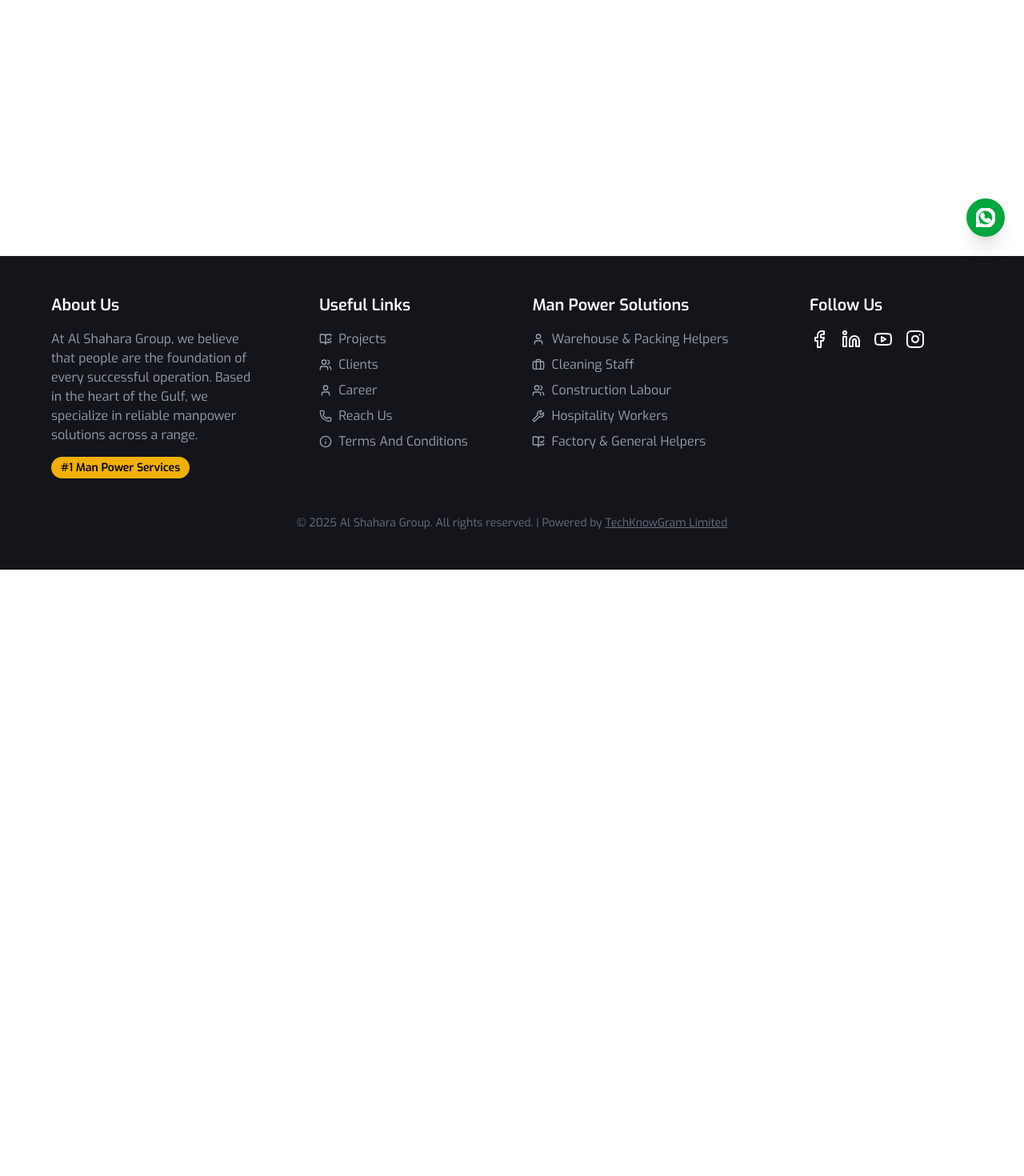
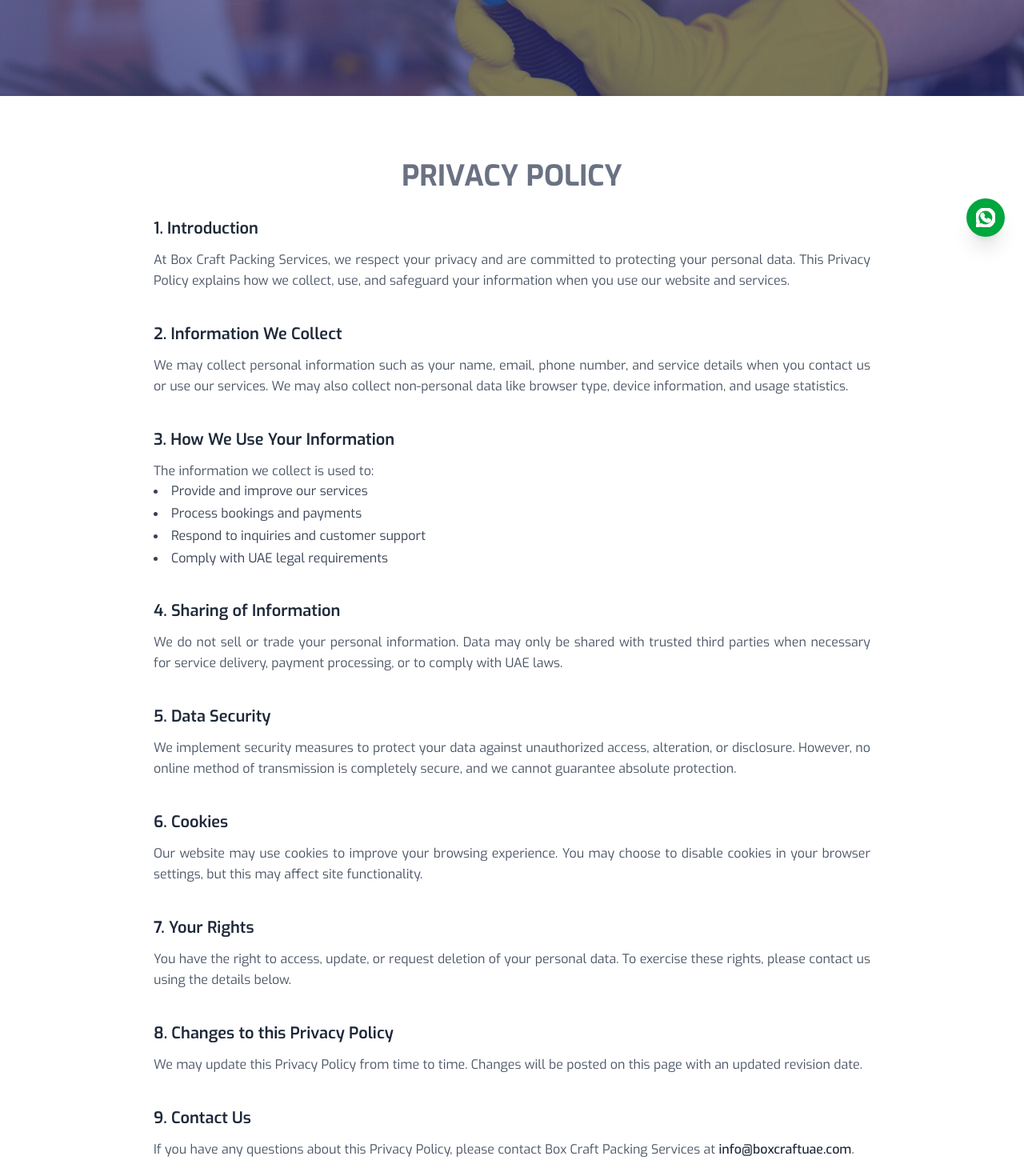
Before and after one commit to mithunbiswas1/manpower-frontend, a Next.js app: page /privacy-policy in a window 1280 px wide. Before the commit this address had no page. Shown: the part 480-1950 px from the top of the page at 80% size. Before the commit the page ends 1192 px from the top, so only its background shows below. Built offline with nearby package versions, Linux system fonts and the light colour scheme.

Commit message:
updates consolfds fds

```diff
--- /dev/null
+++ b/src/app/privacy-policy/page.jsx
@@ -0,0 +1,147 @@
+"use client";
+
+import { SectionTitle } from "@/components/custom/SectionTitle";
+import { Paragraph } from "@/components/custom/Paragraph";
+import { SharedBanner } from "@/components/shared/SharedBanner";
+import banner_image from "@/resource/banner_image_3.jpg";
+
+export default function PrivacyPolicy() {
+  const bannerData = {
+    title: "Privacy Policy",
+    description:
+      "Learn how Box Craft Packing Services collects, uses, and protects your personal information.",
+    image: banner_image,
+  };
+
+  return (
+    <>
+      <SharedBanner
+        title={bannerData.title}
+        description={bannerData.description}
+        bgImage={bannerData.image.src}
+      />
+
+      <section className="_max_width pt-20 pb-16">
+        {/* Page Title */}
+        <SectionTitle className="mb-8 text-center">Privacy Policy</SectionTitle>
+
+        <div className="space-y-10 max-w-4xl mx-auto text-justify">
+          {/* Introduction */}
+          <div>
+            <h3 className="text-xl font-semibold text-gray-800 mb-3">
+              1. Introduction
+            </h3>
+            <Paragraph>
+              At Box Craft Packing Services, we respect your privacy and are
+              committed to protecting your personal data. This Privacy Policy
+              explains how we collect, use, and safeguard your information when
+              you use our website and services.
+            </Paragraph>
+          </div>
+
+          {/* Information We Collect */}
+          <div>
+            <h3 className="text-xl font-semibold text-gray-800 mb-3">
+              2. Information We Collect
+            </h3>
+            <Paragraph>
+              We may collect personal information such as your name, email,
+              phone number, and service details when you contact us or use our
+              services. We may also collect non-personal data like browser type,
+              device information, and usage statistics.
+            </Paragraph>
+          </div>
+
+          {/* How We Use Information */}
+          <div>
+            <h3 className="text-xl font-semibold text-gray-800 mb-3">
+              3. How We Use Your Information
+            </h3>
+            <Paragraph>The information we collect is used to:</Paragraph>
+            <ul className="list-disc list-inside space-y-1 text-gray-700">
+              <li>Provide and improve our services</li>
+              <li>Process bookings and payments</li>
+              <li>Respond to inquiries and customer support</li>
+              <li>Comply with UAE legal requirements</li>
+            </ul>
+          </div>
+
+          {/* Data Sharing */}
+          <div>
+            <h3 className="text-xl font-semibold text-gray-800 mb-3">
+              4. Sharing of Information
+            </h3>
+            <Paragraph>
+              We do not sell or trade your personal information. Data may only
+              be shared with trusted third parties when necessary for service
+              delivery, payment processing, or to comply with UAE laws.
+            </Paragraph>
+          </div>
+
+          {/* Data Security */}
+          <div>
+            <h3 className="text-xl font-semibold text-gray-800 mb-3">
+              5. Data Security
+            </h3>
+            <Paragraph>
+              We implement security measures to protect your data against
+              unauthorized access, alteration, or disclosure. However, no online
+              method of transmission is completely secure, and we cannot
+              guarantee absolute protection.
+            </Paragraph>
+          </div>
+
+          {/* Cookies */}
+          <div>
+            <h3 className="text-xl font-semibold text-gray-800 mb-3">
+              6. Cookies
+            </h3>
+            <Paragraph>
+              Our website may use cookies to improve your browsing experience.
+              You may choose to disable cookies in your browser settings, but
+              this may affect site functionality.
+            </Paragraph>
+          </div>
+
+          {/* Your Rights */}
+          <div>
+            <h3 className="text-xl font-semibold text-gray-800 mb-3">
+              7. Your Rights
+            </h3>
+            <Paragraph>
+              You have the right to access, update, or request deletion of your
+              personal data. To exercise these rights, please contact us using
+              the details below.
+            </Paragraph>
+          </div>
+
+          {/* Changes to Policy */}
+          <div>
+            <h3 className="text-xl font-semibold text-gray-800 mb-3">
+              8. Changes to this Privacy Policy
+            </h3>
+            <Paragraph>
+              We may update this Privacy Policy from time to time. Changes will
+              be posted on this page with an updated revision date.
+            </Paragraph>
+          </div>
+
+          {/* Contact */}
+          <div>
+            <h3 className="text-xl font-semibold text-gray-800 mb-3">
+              9. Contact Us
+            </h3>
+            <Paragraph>
+              If you have any questions about this Privacy Policy, please
+              contact Box Craft Packing Services at{" "}
+              <span className="font-medium text-gray-800">
+                info@boxcraftuae.com
+              </span>
+              .
+            </Paragraph>
+          </div>
+        </div>
+      </section>
+    </>
+  );
+}
--- a/src/components/common/Footer.jsx
+++ b/src/components/common/Footer.jsx
@@ -16,6 +16,7 @@
   Users,
   Briefcase,
   Phone,
+  ShieldCheck,
 } from "lucide-react";
 import { SharedContactService } from "../shared/SharedContactService";
 
@@ -66,11 +67,16 @@
       },
       { icon: <Users size={16} />, name: "Clients", href: "/clients" },
       { icon: <User size={16} />, name: "Career", href: "/career" },
-      { icon: <Phone size={16} />, name: "Reach Us", href: "/reach-us" },
+      // { icon: <Phone size={16} />, name: "Reach Us", href: "/reach-us" },
       {
         icon: <Info size={16} />,
         name: "Terms And Conditions",
-        href: "/terms-and-conditions",
+        href: "/terms-conditions",
+      },
+      {
+        icon: <ShieldCheck size={16} />,
+        name: "Privacy- Policy",
+        href: "/privacy-policy",
       },
     ],
   },
--- a/src/components/common/Navbar.jsx
+++ b/src/components/common/Navbar.jsx
@@ -17,7 +17,7 @@
     company: "",
     contact: "",
     email: "",
-    // tradeLicense: null,
+    tradeLicense: null,
     message: "",
   });
   const [submitted, setSubmitted] = useState(false);
@@ -27,10 +27,10 @@
     setFormData((prev) => ({ ...prev, [name]: value }));
   };
 
-  // const handleFileChange = (e) => {
-  //   const file = e.target.files[0];
-  //   setFormData((prev) => ({ ...prev, tradeLicense: file }));
-  // };
+  const handleFileChange = (e) => {
+    const file = e.target.files[0];
+    setFormData((prev) => ({ ...prev, tradeLicense: file }));
+  };
 
   const handleSubmit = (e) => {
     e.preventDefault();
@@ -46,7 +46,7 @@
       company: "",
       contact: "",
       email: "",
-      // tradeLicense: null,
+      tradeLicense: null,
       message: "",
     });
   };
@@ -126,7 +126,7 @@
                     required
                   />
                 </div>
-                {/*
+
                 <div>
                   <label className="block mb-1 font-medium text-gray-700">
                     Trade License
@@ -137,7 +137,7 @@
                     onChange={handleFileChange}
                     className="border rounded px-3 py-2 w-full text-sm text-gray-500 file:mr-4 file:py-2 file:px-4 file:rounded-full file:border-0 file:text-sm file:font-semibold file:bg-primary file:text-white hover:file:bg-primary/90"
                   />
-                </div> */}
+                </div>
 
                 <textarea
                   name="message"
--- a/src/components/pages/about/AboutChaiman.jsx
+++ b/src/components/pages/about/AboutChaiman.jsx
@@ -1,6 +1,7 @@
 "use client";
 import Image from "next/image";
 import image1 from "@/resource/service1.jpg";
+import chairman from "@/resource/chairman.jpg";
 import { SectionTitle } from "@/components/custom/SectionTitle";
 import { Paragraph } from "@/components/custom/Paragraph";
 
@@ -28,7 +29,7 @@
       <div className="_max_width grid grid-cols-1 lg:grid-cols-2 gap-12 md:!px-20 2xl:!px-32">
         {/* Image Section */}
         <Image
-          src={image.src}
+          src={chairman.src}
           alt={image.alt}
           width={1920}
           height={1080}
--- a/src/components/pages/get-service/GetServicePage.jsx
+++ b/src/components/pages/get-service/GetServicePage.jsx
@@ -1,29 +1,36 @@
+// GetServicePage.jsx
 "use client";
 import { useState, useEffect } from "react";
 import { useSearchParams } from "next/navigation";
 import { ServiceSelection } from "@/components/pages/get-service/ServiceSelection";
 import { ManpowerForm } from "@/components/pages/get-service/ManpowerForm";
 import { BookingSummary } from "@/components/pages/get-service/BookingSummary";
-import { BookingStepper } from "./BookingStepper";
+import { BookingStepper } from "@/components/pages/get-service/BookingStepper";
+
+import expert_factory_workforce from "@/resource/home_banner/expert_factory_workforce.jpg";
+import professional_leaning_services from "@/resource/home_banner/professional_leaning_services.jpg";
+import trusted_security_personnel from "@/resource/home_banner/trusted_security_personnel.jpg";
+import hotel_catering_taffing from "@/resource/home_banner/hotel_catering_taffing.jpg";
+import certified_safety_officers from "@/resource/home_banner/certified_safety_officers.jpg";
+import permanent_staffing_solutions from "@/resource/home_banner/permanent_staffing_solutions.jpg";
 
 export const GetServicePage = () => {
   const searchParams = useSearchParams();
-  const [selectedService, setSelectedService] = useState("Factory Workers");
+  const [selectedService, setSelectedService] = useState(
+    "Warehouse & Packing Helpers"
+  );
   const [booking, setBooking] = useState({});
   const [activeStep, setActiveStep] = useState(1);
   const [isModalOpen, setIsModalOpen] = useState(false);
 
   useEffect(() => {
-    // Read the 'service' parameter from the URL
     const serviceFromUrl = searchParams.get("service");
     if (serviceFromUrl) {
-      // Decode the URL component and set the selected service
       setSelectedService(decodeURIComponent(serviceFromUrl));
     }
   }, [searchParams]);
 
   useEffect(() => {
-    // Update active step based on booking state
     const hasBookings = Object.values(booking).some(
       (service) => Object.keys(service).length > 0
     );
@@ -39,7 +46,7 @@
 
   const handleSelectService = (service) => {
     setSelectedService(service);
-    setActiveStep(1); // Set to step 1 when a service is selected
+    setActiveStep(1);
   };
 
   const handleBookingUpdate = (service, role, quantity) => {
@@ -64,8 +71,6 @@
 
       return newBooking;
     });
-    // This will trigger the useEffect to update the step to 3 if there are bookings
-    // or keep it at 2 if the form is interacted with but no booking is added yet.
   };
 
   const handleFormInteraction = () => {
@@ -102,11 +107,12 @@
         {/* Main Content Area */}
         <div className="md:col-span-6 px-4">
           <ManpowerForm
-            serviceData={serviceData[selectedService]}
+            serviceData={serviceData[selectedService]?.roles || []}
             selectedService={selectedService}
             booking={booking}
             onBookingUpdate={handleBookingUpdate}
             onFormInteraction={handleFormInteraction}
+            serviceImage={serviceData[selectedService]?.imageUrl}
           />
         </div>
 
@@ -125,40 +131,52 @@
   );
 };
 
-// This data powers the components
+// Updated serviceData
 const serviceData = {
-  "Factory Workers": [
+  "Warehouse & Packing Helpers": {
+    imageUrl: expert_factory_workforce,
+    roles: [
       { name: "Supervisor", defaultQty: 0 },
       { name: "Foreman", defaultQty: 0 },
       { name: "Chargehand", defaultQty: 0 },
-    { name: "Safety Officer", defaultQty: 0 },
-    { name: "Scaffolder Certified", defaultQty: 0 },
-    { name: "Scaffolder Normal", defaultQty: 0 },
     ],
-  "Cleaning Services": [
+  },
+  "Cleaning Staff": {
+    imageUrl: professional_leaning_services,
+    roles: [
       { name: "Team Lead", defaultQty: 0 },
       { name: "Cleaning Staff", defaultQty: 0 },
       { name: "Sanitation Expert", defaultQty: 0 },
     ],
-  "Security Guard": [
-    { name: "Head Guard", defaultQty: 0 },
-    { name: "Security Guard", defaultQty: 0 },
+  },
+  "Construction Labour": {
+    imageUrl: trusted_security_personnel,
+    roles: [
+      { name: "Mason", defaultQty: 0 },
+      { name: "Helper", defaultQty: 0 },
+      { name: "Welder", defaultQty: 0 },
     ],
-  "Hotel & Catering": [
+  },
+  "Hospitality Workers": {
+    imageUrl: hotel_catering_taffing,
+    roles: [
       { name: "Chef", defaultQty: 0 },
       { name: "Waiter", defaultQty: 0 },
       { name: "Housekeeping", defaultQty: 0 },
     ],
-  "Safety Officer": [
-    { name: "Safety Supervisor", defaultQty: 0 },
-    { name: "Safety Officer", defaultQty: 0 },
+  },
+  "Factory & General Helpers": {
+    imageUrl: certified_safety_officers,
+    roles: [
+      { name: "Factory Helper", defaultQty: 0 },
+      { name: "General Worker", defaultQty: 0 },
     ],
-  "Permanent Staffing": [
-    { name: "Hiring Manager", defaultQty: 0 },
-    { name: "Recruiter", defaultQty: 0 },
-  ],
-  "Temporary Staffing": [
+  },
+  "Others Labour & Workers": {
+    imageUrl: permanent_staffing_solutions,
+    roles: [
       { name: "Temp Staff", defaultQty: 0 },
       { name: "Project Lead", defaultQty: 0 },
     ],
+  },
 };
--- a/src/components/pages/get-service/ManpowerForm.jsx
+++ b/src/components/pages/get-service/ManpowerForm.jsx
@@ -1,7 +1,7 @@
+// ManpowerForm.jsx
 "use client";
 import { useState, useEffect } from "react";
 import Image from "next/image";
-import logo_img from "@/resource/man_logo.jpg";
 import { Paragraph } from "@/components/custom/Paragraph";
 
 export const ManpowerForm = ({
@@ -10,6 +10,7 @@
   booking,
   onBookingUpdate,
   onFormInteraction,
+  serviceImage,
 }) => {
   const [quantities, setQuantities] = useState({});
 
@@ -35,16 +36,18 @@
 
   return (
     <div className="flex flex-col h-full">
-      <div className="h-40 bg-gray-100 text-white md:p-4 mb-4 relative">
-        <h2 className="text-3xl font-bold absolute top-1/2 -translate-y-1/2 p-2 text-gray-700">
+      <div className="h-40 bg-gray-100 text-white md:p-4 mb-4 flex items-center justify-between space-x-2 overflow-hidden">
+        {/* Left side: Service Title */}
+        <h2 className="w-2/3 text-xl md:text-2xl lg:text-3xl font-bold text-gray-700 px-2">
           {selectedService}
         </h2>
-        <div className="absolute top-0 right-0 h-full w-1/3 overflow-hidden rounded-r-lg">
+
+        {/* Right side: Service Image */}
+        <div className="h-full w-1/3">
           <Image
-            src="https://images.pexels.com/photos/16697843/pexels-photo-16697843/free-photo-of-factory-worker.jpeg?auto=compress&cs=tinysrgb&w=1260&h=750&dpr=1"
+            src={serviceImage}
             alt={selectedService}
-            fill
-            className="object-cover object-center opacity-90 p-2"
+            className="object-cover object-center h-full w-full"
           />
         </div>
       </div>
@@ -61,7 +64,6 @@
                 alt="image"
                 height={80}
                 width={80}
-                className=""
               />
             </div>
             <Paragraph className="!font-bold !text-sm">{role.name}</Paragraph>
--- a/src/components/pages/get-service/ServiceSelection.jsx
+++ b/src/components/pages/get-service/ServiceSelection.jsx
@@ -1,24 +1,22 @@
 // components/pages/get-service/ServiceSelection.jsx
 "use client";
 import {
-  Factory,
-  Brush,
-  Shield,
-  Hotel,
-  LifeBuoy,
-  Users,
-  Clock,
+  Package, // for Warehouse & Packing Helpers
+  BrushCleaning, // for Cleaning Staff
+  Hammer, // for Construction Labour
+  UtensilsCrossed, // for Hospitality Workers
+  Factory, // for Factory & General Helpers
+  Users, // for Others Labour & Workers
 } from "lucide-react";
 
-// Map your service names to icons
+// Map your new service names to icons
 const serviceIcons = {
-  "Factory Workers": Factory,
-  "Cleaning Services": Brush,
-  "Security Guard": Shield,
-  "Hotel & Catering": Hotel,
-  "Safety Officer": LifeBuoy,
-  "Permanent Staffing": Users,
-  "Temporary Staffing": Clock,
+  "Warehouse & Packing Helpers": Package,
+  "Cleaning Staff": BrushCleaning,
+  "Construction Labour": Hammer,
+  "Hospitality Workers": UtensilsCrossed,
+  "Factory & General Helpers": Factory,
+  "Others Labour & Workers": Users,
 };
 
 export const ServiceSelection = ({
@@ -35,7 +33,7 @@
             <li
               key={serviceName}
               onClick={() => onSelectService(serviceName)}
-              className={`p-0.5 md:p-2 flex flex-col gap-1 md:gap-2 items-center cursor-pointer transition-colors duration-300 rounded-lg`}
+              className="p-0.5 md:p-2 flex flex-col gap-1 md:gap-2 items-center cursor-pointer transition-colors duration-300 rounded-lg"
             >
               {Icon && (
                 <div
--- a/src/components/pages/home/HomeService.jsx
+++ b/src/components/pages/home/HomeService.jsx
@@ -1,13 +1,9 @@
 "use client";
 
 import Link from "next/link";
-import { Sparkles, Plus } from "lucide-react";
-import { motion } from "framer-motion";
-import { fadeIn } from "@/ultils/motion";
+import { Plus } from "lucide-react";
 import { SectionTitle } from "@/components/custom/SectionTitle";
 import { SectionSubHeading } from "@/components/custom/SectionSubHeading";
-import { Swiper, SwiperSlide } from "swiper/react";
-import { Autoplay } from "swiper/modules";
 import "swiper/css";
 
 import expert_factory_workforce from "@/resource/home_banner/expert_factory_workforce.jpg";
@@ -16,42 +12,41 @@
 import hotel_catering_taffing from "@/resource/home_banner/hotel_catering_taffing.jpg";
 import certified_safety_officers from "@/resource/home_banner/certified_safety_officers.jpg";
 import permanent_staffing_solutions from "@/resource/home_banner/permanent_staffing_solutions.jpg";
-import flexible_temporary_staffing from "@/resource/home_banner/flexible_temporary_staffing.jpg";
 
 const services = [
   {
     id: 1,
-    title: "Factory & Industrial Staffing",
+    title: "Warehouse & Packing Helpers",
     imageUrl: expert_factory_workforce,
     link: "#",
   },
   {
     id: 2,
-    title: "Professional Cleaning Services",
+    title: "Cleaning Staff",
     imageUrl: professional_leaning_services,
     link: "#",
   },
   {
     id: 3,
-    title: "Licensed Security Personnel",
+    title: "Construction Labour",
     imageUrl: trusted_security_personnel,
     link: "#",
   },
   {
     id: 4,
-    title: "Hotel & Catering",
+    title: "Hospitality Workers",
     imageUrl: hotel_catering_taffing,
     link: "#",
   },
   {
     id: 5,
-    title: "Certified Safety Officers",
+    title: "Factory & General Helpers",
     imageUrl: certified_safety_officers,
     link: "#",
   },
   {
     id: 6,
-    title: "Permanent Staffing Solutions",
+    title: "Others Labour & Workers",
     imageUrl: permanent_staffing_solutions,
     link: "#",
   },
--- a/src/components/pages/projects/ProjectsCard.jsx
+++ b/src/components/pages/projects/ProjectsCard.jsx
@@ -1,7 +1,6 @@
 "use client";
 
 import Link from "next/link";
-import { Sparkles, Plus } from "lucide-react";
 import { motion } from "framer-motion";
 import { fadeIn } from "@/ultils/motion";
 import { SectionTitle } from "@/components/custom/SectionTitle";
--- a/src/components/shared/SharedAbout2.jsx
+++ b/src/components/shared/SharedAbout2.jsx
@@ -25,7 +25,7 @@
                 key={index}
                 className="flex items-start gap-3 text-gray-700 leading-relaxed"
               >
-                <CheckCircle className="text-green-600 w-5 h-5 mt-1 shrink-0" />
+                <CheckCircle className="text-primary w-5 h-5 mt-1 shrink-0" />
                 <span>{item}</span>
               </li>
             ))}
```
Also changed, not shown: src/app/terms-conditions/page.jsx (renamed from src/app/terms-and-conditions/page.jsx), src/resource/chairman.jpg (added). Lines whose indentation alone changed are shown as unchanged.
